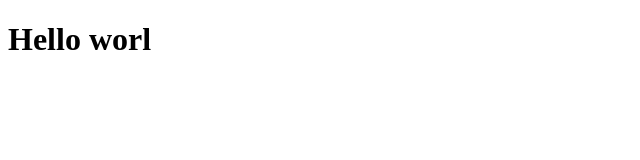
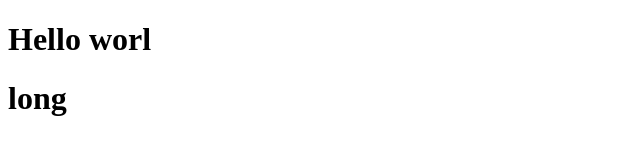
Before and after one commit to Mrlong8/demo-git001, a plain HTML site: page about.html in a window 1280 px wide. Shown: the whole page, without its empty margins (0-640 px from the left). Drawn offline with Linux system fonts and the light colour scheme.

Commit message:
Update about.html

```diff
--- a/about.html
+++ b/about.html
@@ -7,5 +7,7 @@
 </head>
 <body>
     <h1>Hello worl</h1>
+     <h1>long </h1>
+
 </body>
 </html>
```
